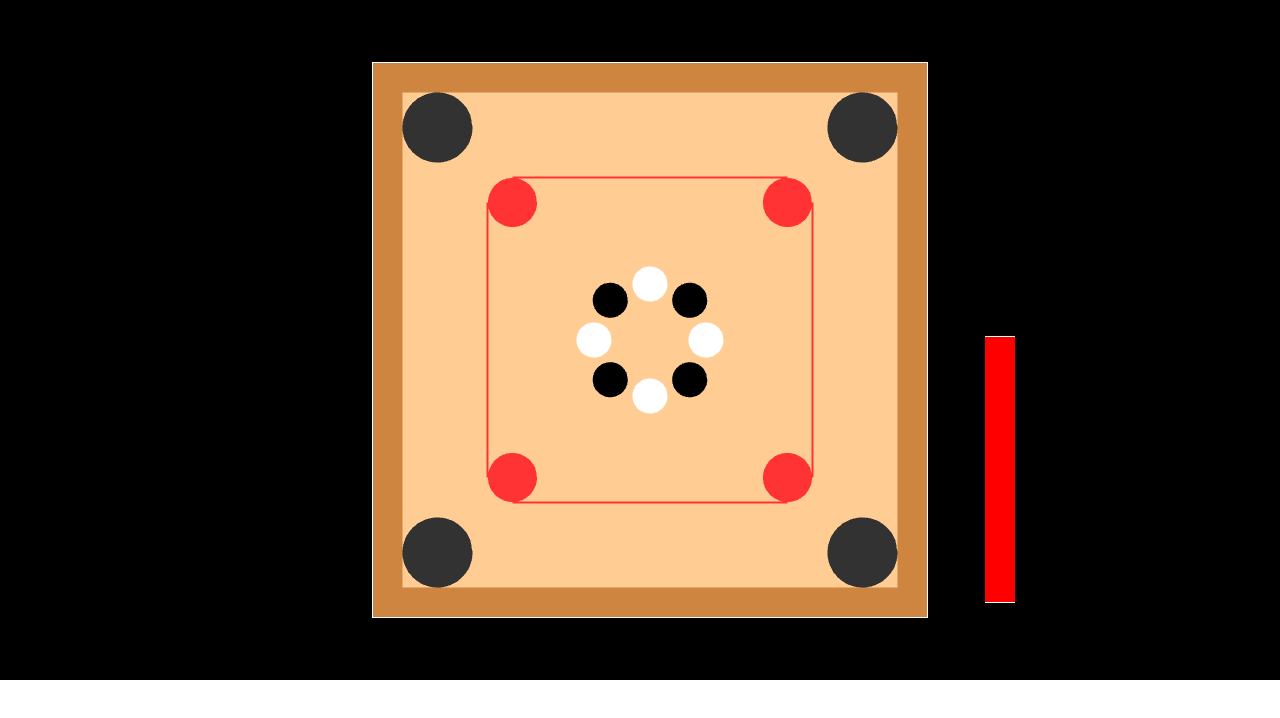
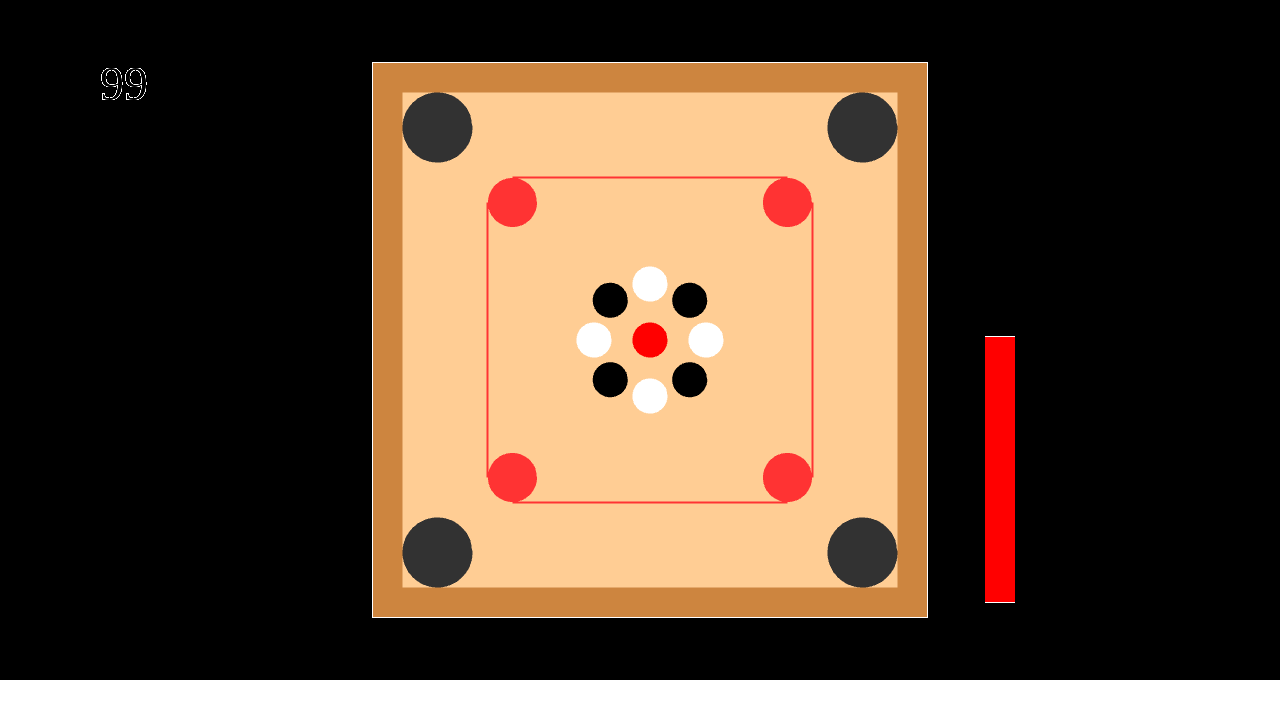
Before and after one commit to rajma996/carrom_webgl_game, a plain HTML site: page index.html in a window 1280 px wide. Drawn offline with Linux system fonts and the light colour scheme; animation ran at ten frames a second.

Commit message:
eveythin except camera views done

```diff
--- a/coins.js
+++ b/coins.js
@@ -21,8 +21,10 @@ var coins={
   update_coin: function(coin,globals){
     var scale = globals.mfactor;
     var cscale = globals.cfactor;
-    var c = coin.c;
-    coin.vao = twod.get_vao_circle(coin.x,coin.y,coin.z,cscale*scale,c,c,c,globals);
+    var c1 = coin.c1;
+    var c2 = coin.c2
+    var c3=coin.c3;
+    coin.vao = twod.get_vao_circle(coin.x,coin.y,coin.z,cscale*scale,c1,c2,c3,globals);
     return coin;
 
   },
@@ -33,50 +35,56 @@ var coins={
     var temp_vao = twod.get_vao_circle(8*scale,0,-11,cscale*scale,1,1,1,globals);
     var temp = {
       vao:temp_vao,
-      x:8*scale,y:0,z:-11,c:1,vx:0,vy:0,r:cscale*scale
+      x:8*scale,y:0,z:-11,c1:1,c2:1,c3:1,vx:0,vy:0,r:cscale*scale
     };
     coins_vao.push(temp);
     temp_vao = twod.get_vao_circle(0,8*scale,-11,cscale*scale,1,1,1,globals);
     temp = {
       vao:temp_vao,
-      x:0,y:8*scale,z:-11,c:1,vx:0,vy:0,r:cscale*scale
+      x:0,y:8*scale,z:-11,c1:1,c2:1,c3:1,vx:0,vy:0,r:cscale*scale
     };
     coins_vao.push(temp);
     temp_vao = twod.get_vao_circle(-1*8*scale,0,-11,cscale*scale,1,1,1,globals);
     temp ={
       vao:temp_vao,
-      x:-1*8*scale,y:0,z:-11,c:1,vx:0,vy:0,r:cscale*scale
+      x:-1*8*scale,y:0,z:-11,c1:1,c2:1,c3:1,vx:0,vy:0,r:cscale*scale
     };
     coins_vao.push(temp);
     temp_vao = twod.get_vao_circle(0,-1*8*scale,-11,cscale*scale,1,1,1,globals);
     temp = {
       vao:temp_vao,
-      x:0,y:-1*8*scale,z:-11,c:1,vx:0,vy:0,r:cscale*scale
+      x:0,y:-1*8*scale,z:-11,c1:1,c2:1,c3:1,vx:0,vy:0,r:cscale*scale
     };
     coins_vao.push(temp);
 
     temp_vao = twod.get_vao_circle(8*scale/1.41,8*scale/1.41,-11,cscale*scale,0,0,0,globals)
     temp = {
       vao:temp_vao,
-      x:8*scale/1.41,y:8*scale/1.41,z:-11,c:0,vx:0,vy:0,r:cscale*scale
+      x:8*scale/1.41,y:8*scale/1.41,z:-11,c1:0,c2:0,c3:0,vx:0,vy:0,r:cscale*scale
     };
     coins_vao.push(temp);
     temp_vao = twod.get_vao_circle(-1*8*scale/1.41,8*scale/1.41,-11,cscale*scale,0,0,0,globals);
     temp = {
       vao:temp_vao,
-      x:-1*8*scale/1.41,y:8*scale/1.41,z:-11,c:0,vx:0,vy:0,r:cscale*scale
+      x:-1*8*scale/1.41,y:8*scale/1.41,z:-11,c1:0,c2:0,c3:0,vx:0,vy:0,r:cscale*scale
     };
     coins_vao.push(temp);
     temp_vao = twod.get_vao_circle(8*scale/1.41,-1*8*scale/1.41,-11,cscale*scale,0,0,0,globals)
     temp = {
       vao:temp_vao,
-      x:8*scale/1.41,y:-1*8*scale/1.41,z:-11,c:0,vx:0,vy:0,r:cscale*scale
+      x:8*scale/1.41,y:-1*8*scale/1.41,z:-11,c1:0,c2:0,c3:0,vx:0,vy:0,r:cscale*scale
     };
     coins_vao.push(temp);
     temp_vao = twod.get_vao_circle(-1*8*scale/1.41,-1*8*scale/1.41,-11,cscale*scale,0,0,0,globals);
     temp = {
       vao:temp_vao,
-      x:-1*8*scale/1.41,y:-1*8*scale/1.41,z:-11,c:0,vx:0,vy:0,r:cscale*scale
+      x:-1*8*scale/1.41,y:-1*8*scale/1.41,z:-11,c1:0,c2:0,c3:0,vx:0,vy:0,r:cscale*scale
+    };
+    coins_vao.push(temp);
+    temp_vao = twod.get_vao_circle(0,0,-11,cscale*scale,1,0,0,globals);
+    temp = {
+      vao:temp_vao,
+      x:0,y:0,z:-11,c1:1,c2:0,c3:0,vx:0,vy:0,r:cscale*scale
     };
     coins_vao.push(temp);
 
--- a/index.html
+++ b/index.html
@@ -18,5 +18,6 @@
   <body style='margin:0px' onload='main()'>
     <canvas id='your_canvas'
             style='position: absolute; background-color: black;'></canvas>
+    <canvas id='text' width = "400" height="300" style='position:absolute; left:0px; top:0px; z-index:10 ;'>
   </body>
 </html>
--- a/script.js
+++ b/script.js
@@ -1,6 +1,10 @@
 
 var main=function() {
   var CANVAS=document.getElementById("your_canvas");
+  var textCanvas = document.getElementById("text");
+  var ctx = textCanvas.getContext("2d");
+
+
   CANVAS.width=1300;
   CANVAS.height=680;
 
@@ -199,8 +203,15 @@ gl_FragColor = vec4(vColor, 1.);\n\
   var starttime = (new Date()).getTime();
   var score_start = (new Date()).getTime();
   var score =100;
+  var red_in = 0;
 
   var time_old=0;
+  var update_score = function(ctx)
+  {
+    ctx.clearRect(0, 0, ctx.canvas.width, ctx.canvas.height);
+    ctx.font = "48px serif";
+    ctx.fillText(score, 100, 100);
+  }
   var animate=function(time) {
 
     // while((new Date()).getTime()-starttime<50);
@@ -211,6 +222,7 @@ gl_FragColor = vec4(vColor, 1.);\n\
     {
       score -=1;
       score_start = (new Date()).getTime();
+      update_score(ctx);
     }
     // console.log(dt);
     if (!drag) {
@@ -221,6 +233,7 @@ gl_FragColor = vec4(vColor, 1.);\n\
 
     GL.viewport(0.0, 0.0, CANVAS.width, CANVAS.height);
     GL.clear(GL.COLOR_BUFFER_BIT | GL.DEPTH_BUFFER_BIT);
+
 
     board.draw_board(board_vaos,THETA,PHI,globals);
     board.draw_designs(designs_vaos,THETA,PHI,globals);
@@ -286,7 +299,9 @@ gl_FragColor = vec4(vColor, 1.);\n\
         coins_vao[i].x +=dt*coins_vao[i].vx;
         coins_vao[i].y +=dt*coins_vao[i].vy;
         if(coins_vao[i].vx>0) coins_vao[i].vx-=1;
+        if(coins_vao[i].vx<0) coins_vao[i].vx+=1;
         if(coins_vao[i].vy<0) coins_vao[i].vy+=1;
+        if(coins_vao[i].vy>0) coins_vao[i].vy-=1;
         if(coins_vao[i].vx<=1 && coins_vao[i].vx>=-1) coins_vao[i].vx=0;
         if(coins_vao[i].vy<=1 && coins_vao[i].vy>=-1) coins_vao[i].vy=0;
       }
@@ -313,7 +328,7 @@ gl_FragColor = vec4(vColor, 1.);\n\
         {
           if(collision.dis(coins_vao[i].x,coins_vao[i].y,coins_vao[j].x,coins_vao[j].y)<coins_vao[i].r+coins_vao[j].r+5)
           {
-            vnet = collision.check_collision(coins_vao[i].x,coins_vao[i].y,coins_vao[i].vx,coins_vao[i].vy,coins_vao[j].x,coins_vao[j].y,coins_vao[j].vx,coins_vao[j].vy,globals);
+            vnet = collision.check_collision(coins_vao[i].x,coins_vao[i].y,coins_vao[j].x,coins_vao[j].y,coins_vao[i].vx,coins_vao[i].vy,coins_vao[j].vx,coins_vao[j].vy,globals);
             coins_vao[i].vx = vnet[0];
             coins_vao[i].vy = vnet[1];
             coins_vao[j].vx = vnet[2];
@@ -339,15 +354,43 @@ gl_FragColor = vec4(vColor, 1.);\n\
         striker = coins.get_vao_striker(0,designs_vaos.circles[0].y-4,-11,1,1,1,globals);
         mode=1;
         score-=20;
+        update_score(ctx);
       }
+      var in_flag = 0;
       for(j=0;j<coins_vao.length;j++)
       {
         if(collision.check_pocket(coins_vao[j],globals)==1)
         {
-          if(coins_vao[j].c==0) score +=5;
-          else score -=20;
+          if(coins_vao[j].c1==1 && coins_vao[j].c2==1) // color is same as striker
+          {
+            in_flag = 1;
+            if(red_in==0)
+            {
+              score +=5;
+              update_score(ctx);
+            }
+            else if(red_in==1)
+            {
+              score +=20;
+              update_score(ctx);
+              red_in = 0;
+            }
+          }
+          else if(coins_vao[j].c1==0)  { score -=20; update_score(ctx); }
+          else if (coins_vao[j].c1==1 && coins_vao[j].c2==0) red_in = 1;
           coins_vao.splice(j,1);
         }
+      }
+      if(red_in==1 && in_flag==0)
+      {
+        var scale = globals.mfactor;
+        var cscale = globals.cfactor;
+        var temp_vao = twod.get_vao_circle(0,0,-11,cscale*scale,1,0,0,globals);
+        temp = {
+          vao:temp_vao,
+          x:0,y:0,z:-11,c1:1,c2:0,c3:0,vx:0,vy:0,r:cscale*scale
+        };
+        coins_vao.push(temp);
       }
 
       construct.draw_vao(striker.vao.vao,THETA,PHI,1,globals);
@@ -361,8 +404,8 @@ gl_FragColor = vec4(vColor, 1.);\n\
       }
       var mode_flag = 0;
       // console.log(striker.vx,striker.vy);
-      if(striker.vx!=0 || striker.vy!=0) { console.log('strik'); mode_flag =1; }
-      for(i=0;i<coins_vao.length;i++) if(coins_vao[i].vx!=0 || coins_vao[i].vy!=0) { console.log('coi',i); mode_flag=1; }
+      if(striker.vx!=0 || striker.vy!=0) { mode_flag =1; }
+      for(i=0;i<coins_vao.length;i++) if(coins_vao[i].vx!=0 || coins_vao[i].vy!=0) {  mode_flag=1; }
       // console.log(mode_flag);
       if(mode_flag==0){  mode=1;   striker = coins.get_vao_striker(0,designs_vaos.circles[0].y-4,-11,1,1,1,globals); }
 
```
